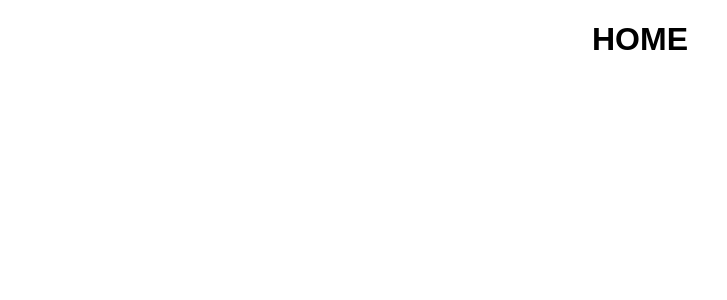
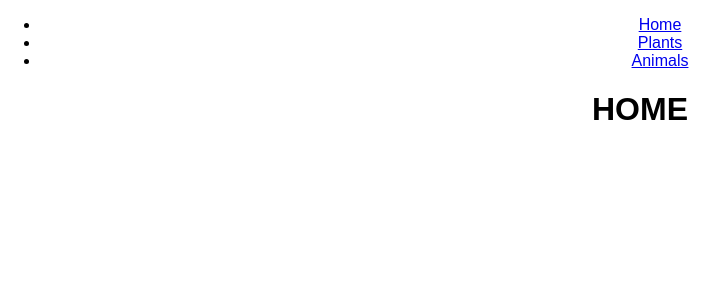
Before and after one commit to myronschippers/react-router-lecture, a React (Create React App) app: page / in a window 1280 px wide. Shown: the top 300 px of the page, without its empty margins (0-727 px from the left). Built offline with nearby package versions, Linux system fonts and the light colour scheme.

Commit message:
adding Link components to simulate navigation for our new router pages

```diff
--- a/src/App.js
+++ b/src/App.js
@@ -11,6 +11,20 @@
     return (
       <Router>
         <div className="App">
+          <nav>
+            <ul>
+              <li>
+                <Link to="/">Home</Link>
+              </li>
+              <li>
+                <Link to="/plants">Plants</Link>
+              </li>
+              <li>
+                <Link to="/animals">Animals</Link>
+              </li>
+            </ul>
+          </nav>
+
           <Route exact path="/" component={Home} />
           <Route path="/plants" component={Plants} />
           <Route path="/animals" component={Animals} />
```
